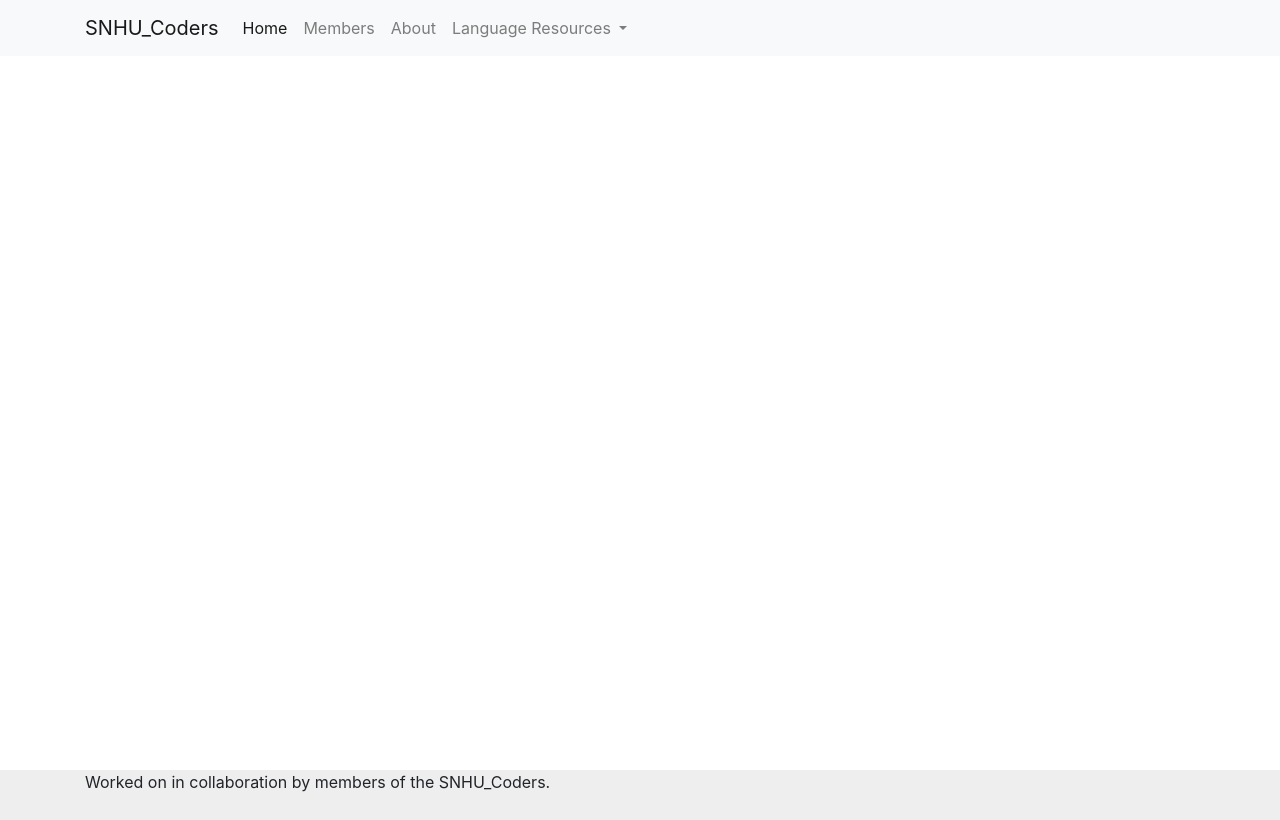
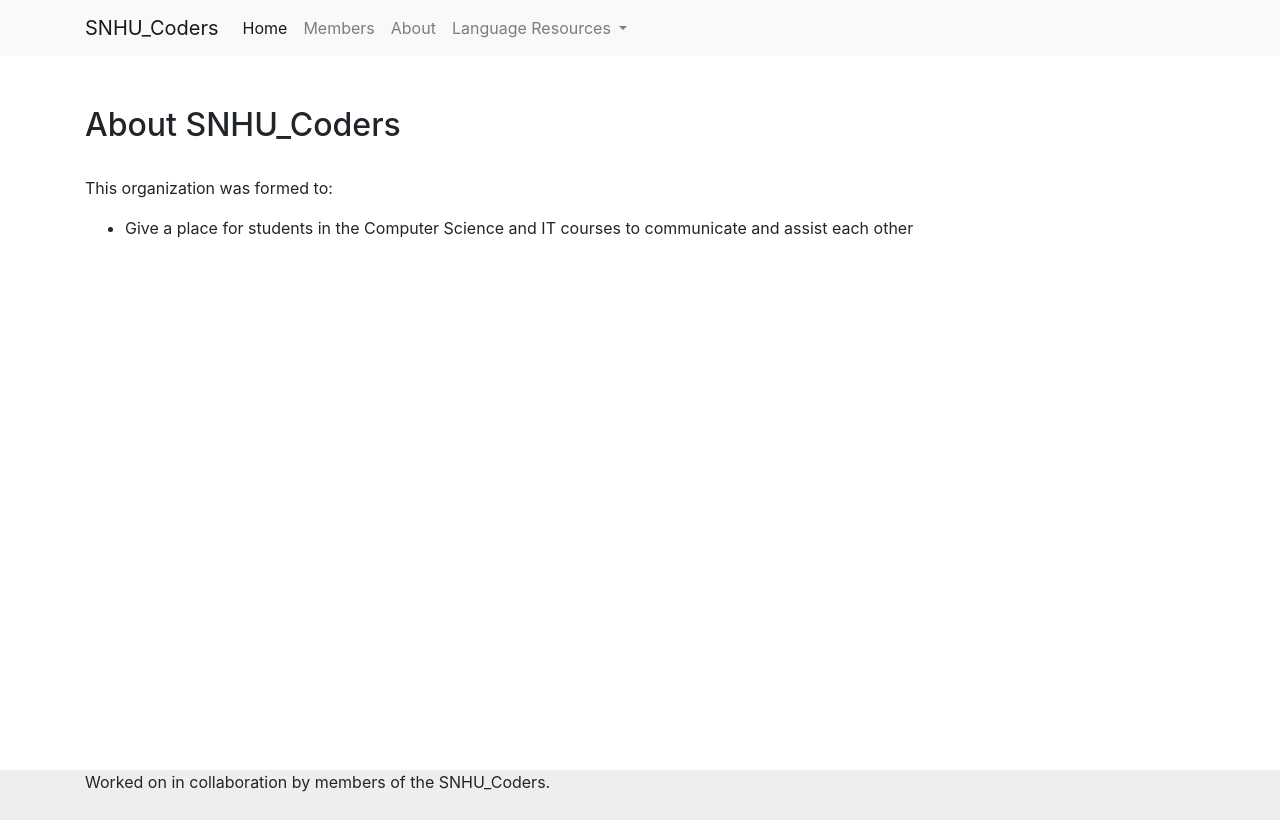
Before and after one commit to jim9112/SNHU_Coders, a plain HTML site: page about.html in a window 1280 px wide. Drawn offline with nearby package versions, Linux system fonts and the light colour scheme.

Commit message:
Add temp content

```diff
--- a/about.html
+++ b/about.html
@@ -50,7 +50,14 @@
         </div>
     </nav>
 
-    <section class="container">
+    <section class="container" style="margin-top:50px;">
+        <h2>About SNHU_Coders</h2>
+        <br />
+        <p>This organization was formed to:</p>
+        <ul>
+            <li>Give a place for students in the Computer Science and IT courses to communicate and assist each other</li>
+            <!-- Needs content -->
+        </ul>
 
     </section>
 
```
